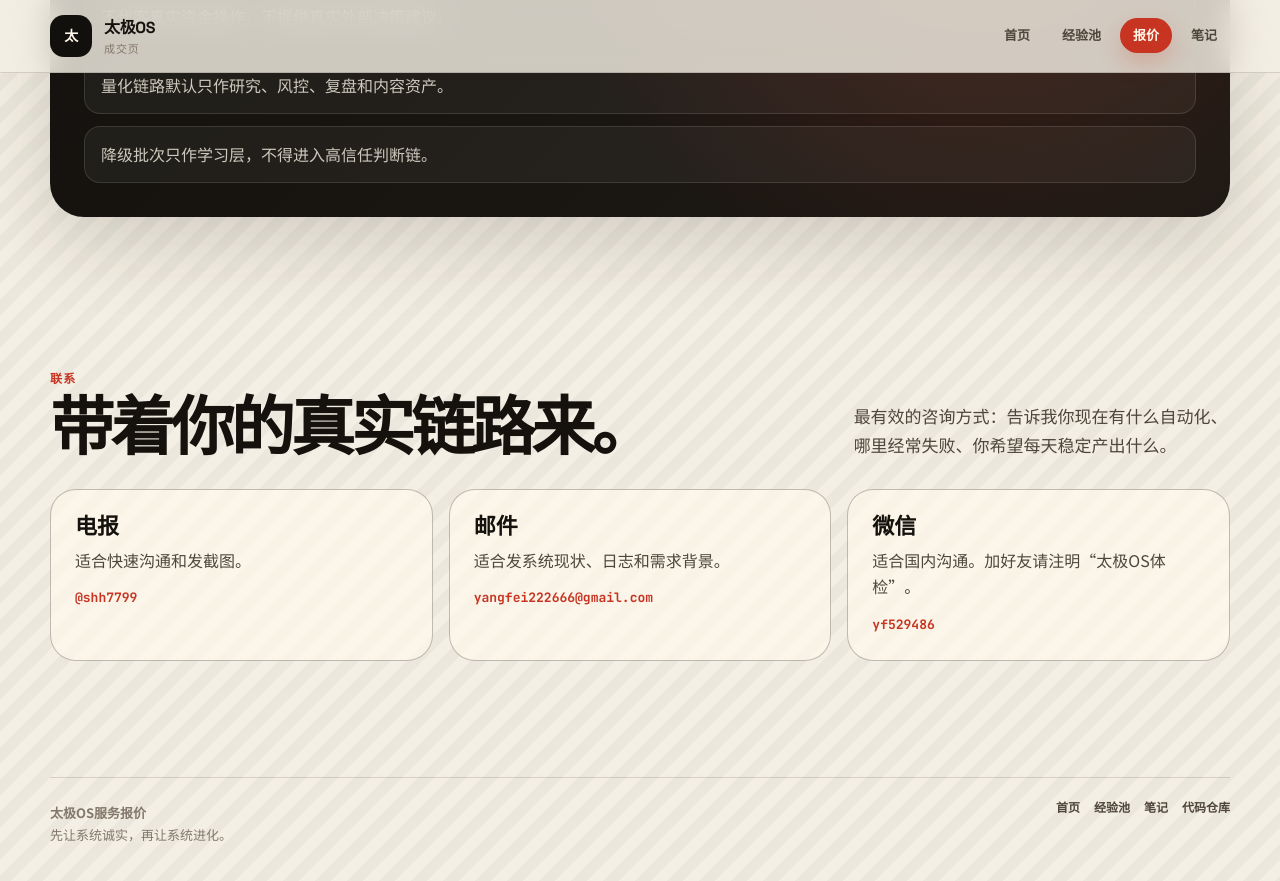
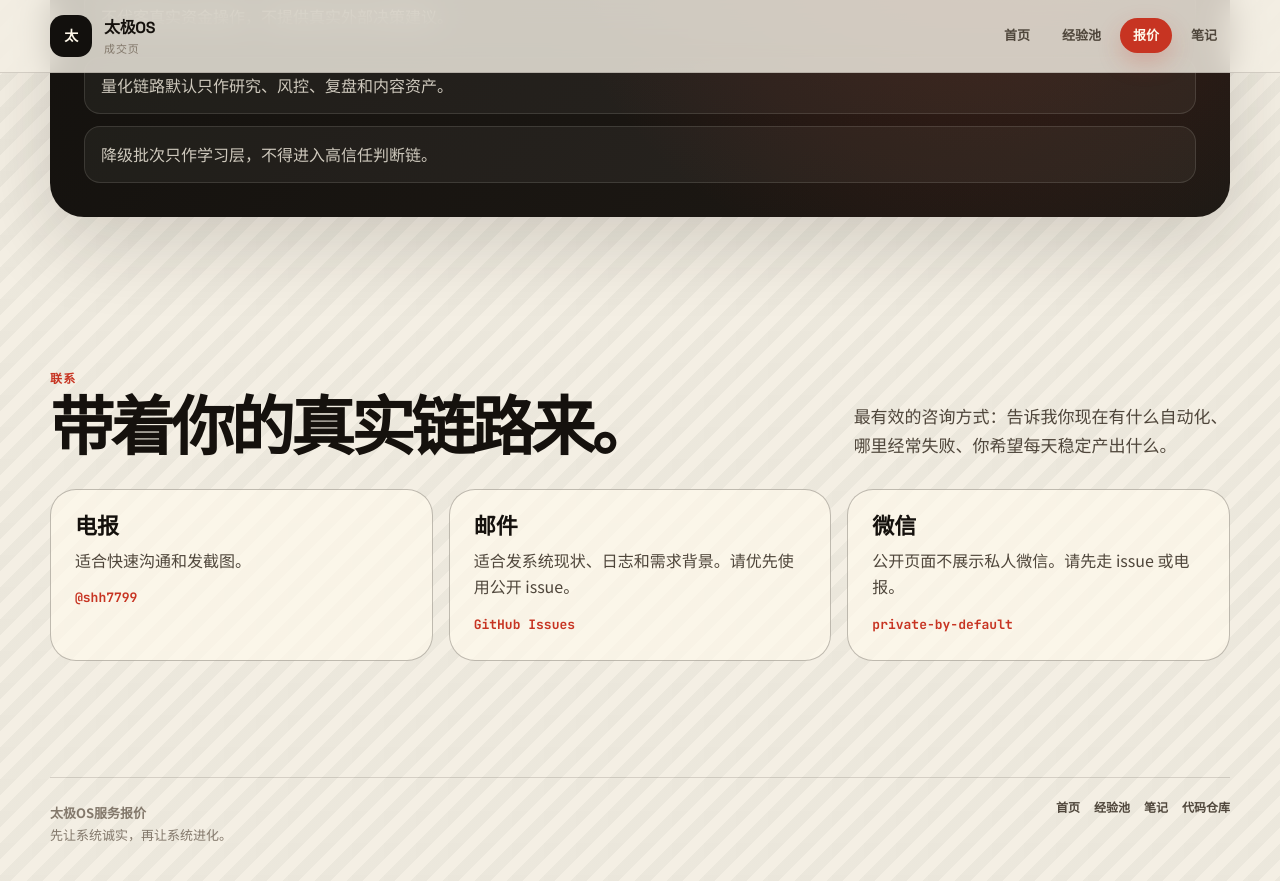
Before and after one commit to yangfei222666-9/taijios-landing, a Jekyll site: the page built from pricing.html, in a window 1280 px wide and 900 px high, scrolled down 3221 px. Shown: the top 881 px of the window. Built offline with Jekyll 4.4.1, drawn with Linux system fonts in a browser that asks for light colours.

Commit message:
fix: remove public personal contact details

```diff
--- a/index.html
+++ b/index.html
@@ -1213,7 +1213,7 @@ footer {
         <p>不用先重构。先把当前链路的预检、失败语义、最新产物、事件流和恢复命令查清楚。能看见问题，系统才有资格继续进化。</p>
         <div class="hero-actions">
           <a class="button" href="/pricing/">查看报价</a>
-          <a class="button" href="mailto:yangfei222666@gmail.com">邮件联系</a>
+          <a class="button" href="https://github.com/yangfei222666-9/taiji/issues" target="_blank" rel="noopener">GitHub Issue</a>
           <a class="button" href="https://t.me/shh7799" target="_blank" rel="noopener">电报联系</a>
         </div>
       </div>
--- a/pricing.html
+++ b/pricing.html
@@ -525,13 +525,13 @@ footer { padding: 38px 0 54px; color: var(--muted); font-size: 13px; }
         </article>
         <article class="contact">
           <h3>邮件</h3>
-          <p>适合发系统现状、日志和需求背景。</p>
-          <a href="mailto:yangfei222666@gmail.com" onclick="trackClickEmail(event)">yangfei222666@gmail.com</a>
+          <p>适合发系统现状、日志和需求背景。请优先使用公开 issue。</p>
+          <a href="https://github.com/yangfei222666-9/taiji/issues" target="_blank" rel="noopener" onclick="trackClickEmail(event)">GitHub Issues</a>
         </article>
         <article class="contact">
           <h3>微信</h3>
-          <p>适合国内沟通。加好友请注明“太极OS体检”。</p>
-          <code>yf529486</code>
+          <p>公开页面不展示私人微信。请先走 issue 或电报。</p>
+          <code>private-by-default</code>
         </article>
       </div>
     </div>
```
Also changed, not shown: other parts of pricing.html (+1 -1 lines).
